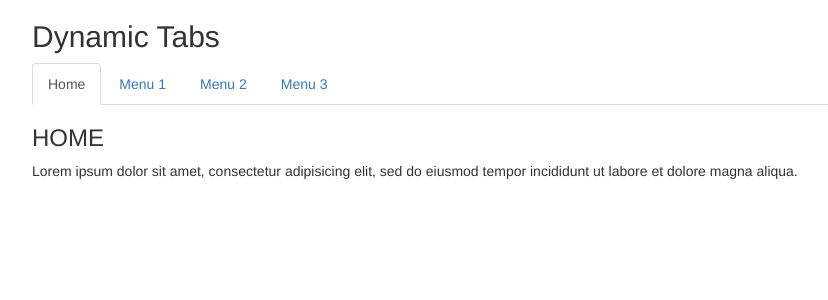
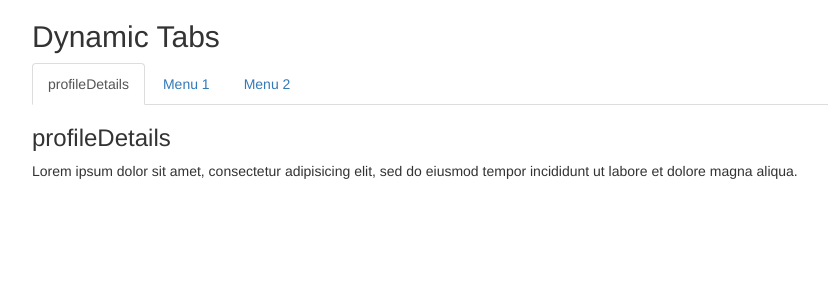
Before and after one commit to TrellixVulnTeam/farmapp_ZWF8, a Django app: page /userdetails/ in a window 1280 px wide. Shown: the top 300 px of the page, without its empty margins (38-866 px from the left). Run offline with Django 3.2, Linux system fonts and the light colour scheme; parts of the project's set-up code (start-up, migrations or seed data) failed here and were passed over; some libraries are stand-ins or nearby versions.

Commit message:
Added UserDetails page with tabs.

```diff
--- /dev/null
+++ b/static/farmapp/js/userDetails.js
@@ -0,0 +1,6 @@
+/**
+ * Created by kanuru.sagar on 05/31/16.
+ */
+$(document).ready(function () {
+ $("#profileDetails").load("../../templates/ProfileDetails.html");
+});
--- a/templates/api/UserDetails.html
+++ b/templates/api/UserDetails.html
@@ -4,38 +4,35 @@
   <title>Bootstrap Case</title>
   <meta charset="utf-8">
   <meta name="viewport" content="width=device-width, initial-scale=1">
-  <link rel="stylesheet" href="http://maxcdn.bootstrapcdn.com/bootstrap/3.3.6/css/bootstrap.min.css">
-  <script src="https://ajax.googleapis.com/ajax/libs/jquery/1.12.2/jquery.min.js"></script>
-  <script src="http://maxcdn.bootstrapcdn.com/bootstrap/3.3.6/js/bootstrap.min.js"></script>
+  <link rel="stylesheet" href="//maxcdn.bootstrapcdn.com/bootstrap/3.3.6/css/bootstrap.min.css">
+  <script src="//ajax.googleapis.com/ajax/libs/jquery/1.12.2/jquery.min.js"></script>
+  <script src="//maxcdn.bootstrapcdn.com/bootstrap/3.3.6/js/bootstrap.min.js"></script>
 </head>
 <body>
 
 <div class="container">
   <h2>Dynamic Tabs</h2>
   <ul class="nav nav-tabs">
-    <li class="active"><a data-toggle="tab" href="#home">Home</a></li>
-    <li><a data-toggle="tab" href="#menu1">Menu 1</a></li>
-    <li><a data-toggle="tab" href="#menu2">Menu 2</a></li>
-    <li><a data-toggle="tab" href="#menu3">Menu 3</a></li>
+    <li class="active"><a data-toggle="tab" href="#profileDetails">profileDetails</a></li>
+    <li><a data-toggle="tab" href="#TxnDetails">Menu 1</a></li>
+    <li><a data-toggle="tab" href="#Invest">Menu 2</a></li>
+
   </ul>
 
   <div class="tab-content">
-    <div id="home" class="tab-pane fade in active">
-      <h3>HOME</h3>
+    <div id="profileDetails" class="tab-pane fade in active">
+      <h3>profileDetails</h3>
       <p>Lorem ipsum dolor sit amet, consectetur adipisicing elit, sed do eiusmod tempor incididunt ut labore et dolore magna aliqua.</p>
     </div>
-    <div id="menu1" class="tab-pane fade">
+    <div id="TxnDetails" class="tab-pane fade">
       <h3>Menu 1</h3>
       <p>Ut enim ad minim veniam, quis nostrud exercitation ullamco laboris nisi ut aliquip ex ea commodo consequat.</p>
     </div>
-    <div id="menu2" class="tab-pane fade">
+    <div id="Invest" class="tab-pane fade">
       <h3>Menu 2</h3>
       <p>Sed ut perspiciatis unde omnis iste natus error sit voluptatem accusantium doloremque laudantium, totam rem aperiam.</p>
     </div>
-    <div id="menu3" class="tab-pane fade">
-      <h3>Menu 3</h3>
-      <p>Eaque ipsa quae ab illo inventore veritatis et quasi architecto beatae vitae dicta sunt explicabo.</p>
-    </div>
+
   </div>
 </div>
 
--- a/templates/registration/login.html
+++ b/templates/registration/login.html
@@ -80,7 +80,7 @@
         <div class="login-box">
                     <div class="head">
                         <div class="logo">
-                            <img src="{% static "farmapp/images/logo.png" %}" width="128" height="22" alt="Spotlight" />
+                            <img src="{% static "farmapp/images/logo.png" %}" width="128" height="22" alt="UrConnected" />
                         </div>
                     </div>
                     <div class="body">
```
Also changed, not shown: templates/api/ProfileDetails.html (added, +10 -0 lines).
